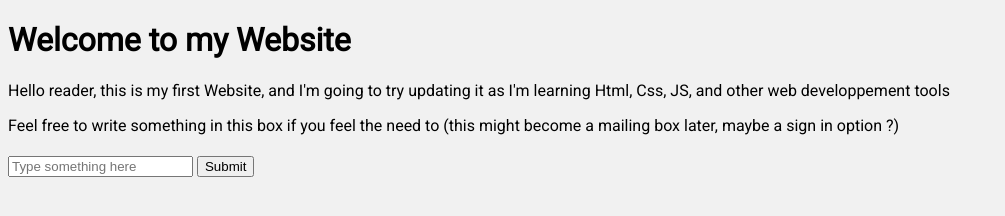
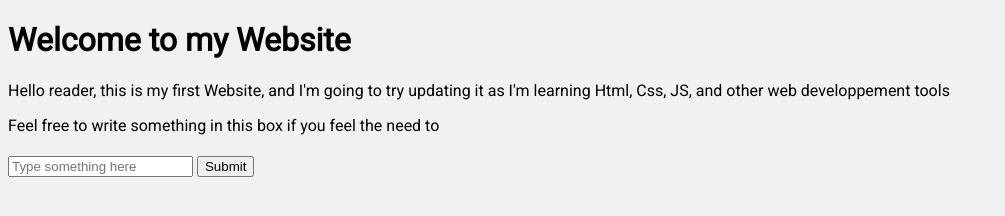
Before and after one commit to elazdi-al/Webdevlearning, a plain HTML site: page index.html in a window 1280 px wide. Shown: the whole page, without its empty margins (0-1005 px from the left). Drawn offline with Linux system fonts and the light colour scheme.

Commit message:
Update with commments V2

```diff
--- a/index.html
+++ b/index.html
@@ -12,7 +12,7 @@
     <h1>Welcome to my Website</h1>
     <p>Hello reader, this is my first Website, and I'm going to try updating it as I'm learning Html, Css, JS, and other web developpement tools</p>
 
-    <p>Feel free to write something in this box if you feel the need to (this might become a mailing box later, maybe a sign in option ?)</p>
+    <p>Feel free to write something in this box if you feel the need to </p> <!--(this might become a mailing box later, maybe a sign in option ?)-->
     <h1></h1>
     <input type="text" placeholder="Type something here">
     <input type="submit" placeholder="Enter !">
@@ -24,7 +24,8 @@
 
 <!--- to update the github repository I used the following commands :
         "git add -A"
-        "git commit", That's it.--->
+        "git commit"
+        "git push", That's it.--->
 
 </body>
 </html>
```
